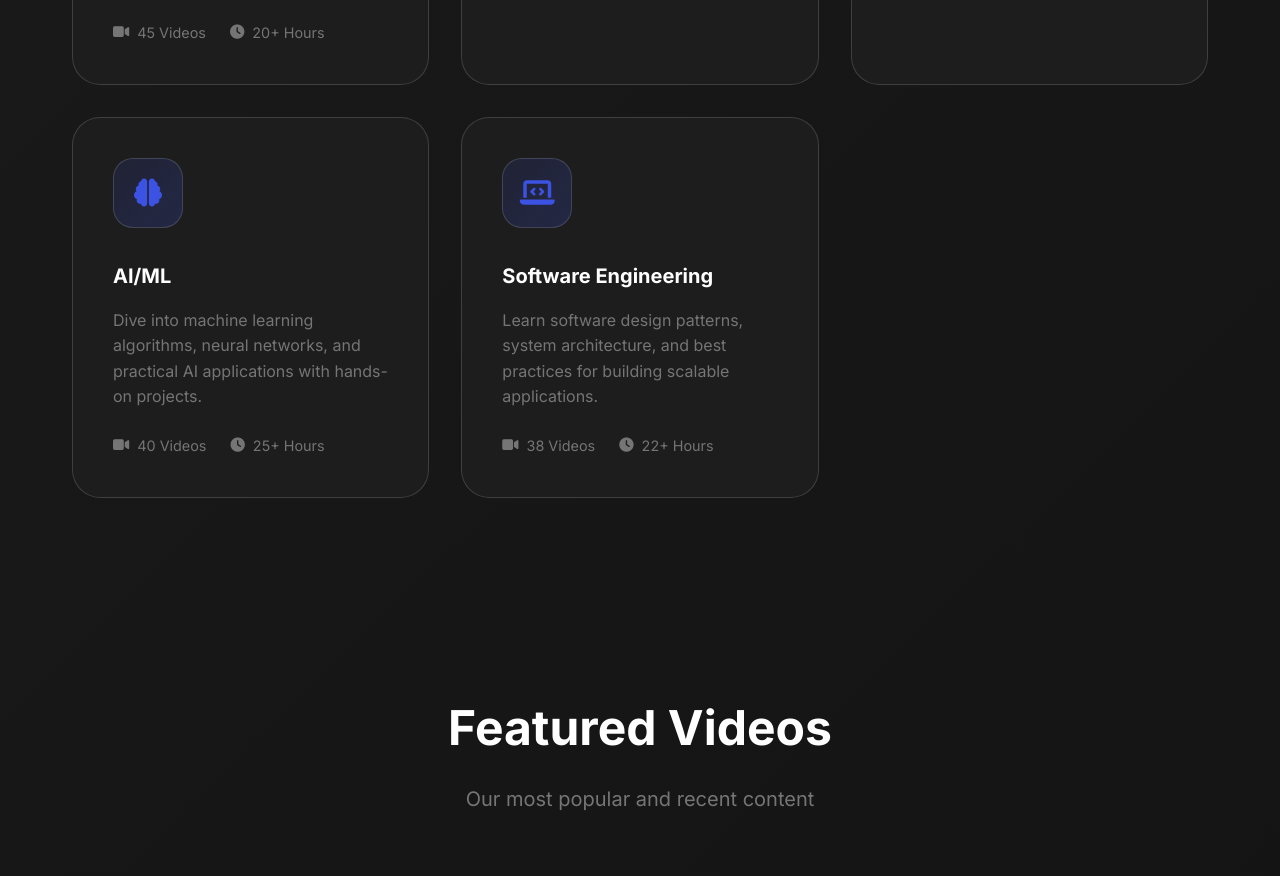
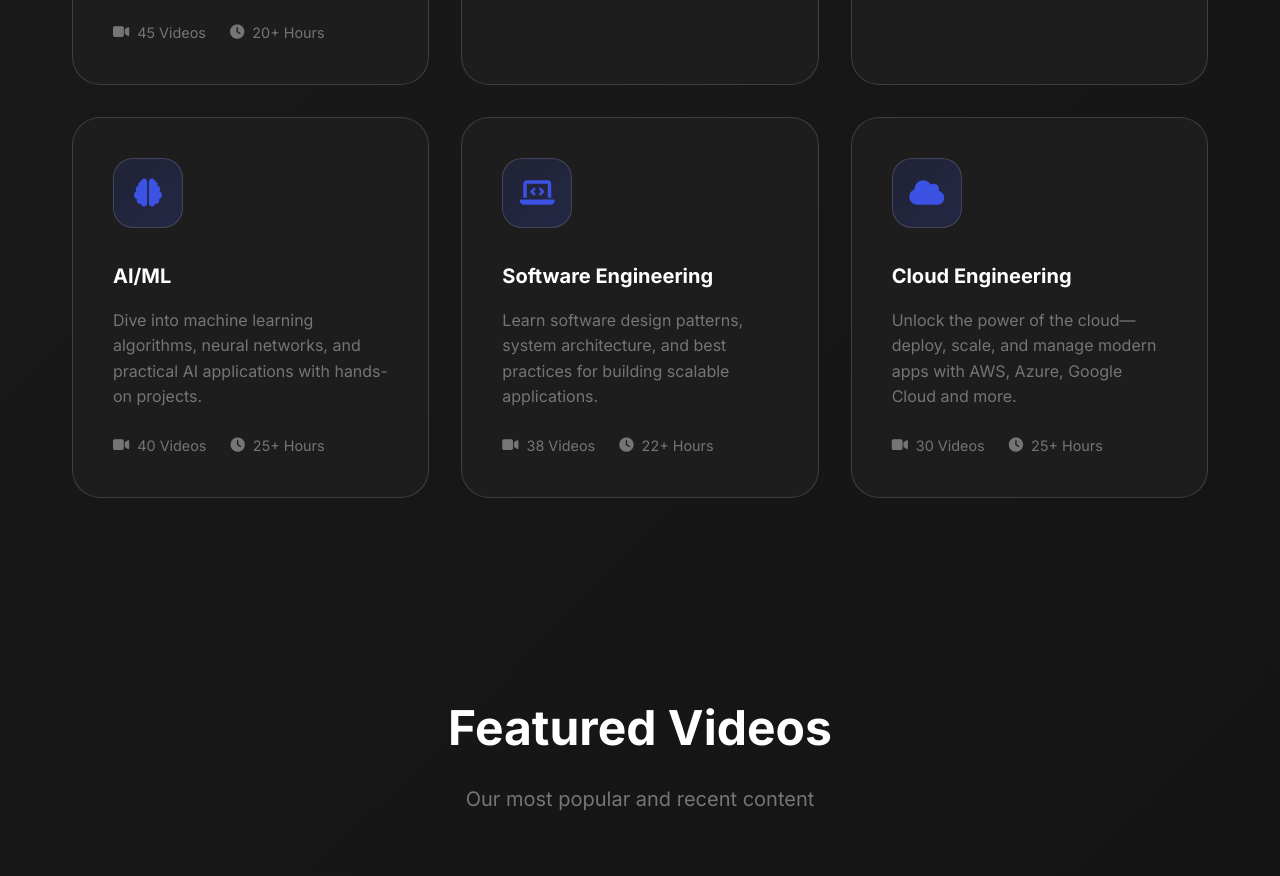
Before and after one commit to abhirajadhikary06/0xDevs, a plain HTML site: page index.html in a window 1280 px wide. Shown: the part 2247-3123 px from the top of the page. Drawn offline with Linux system fonts and the light colour scheme; a script that the page names is missing.

Commit message:
added code

```diff
--- a/index.html
+++ b/index.html
@@ -184,6 +184,18 @@
                     <div class="course-stats">
                         <span><i class="fas fa-video"></i> 38 Videos</span>
                         <span><i class="fas fa-clock"></i> 22+ Hours</span>
+                    </div>
+                </div>
+
+                <div class="course-card">
+                    <div class="course-icon">
+                        <i class="fas fa-cloud"></i>
+                    </div>
+                    <h3>Cloud Engineering</h3>
+                    <p>Unlock the power of the cloud—deploy, scale, and manage modern apps with AWS, Azure, Google Cloud and more.</p>
+                    <div class="course-stats">
+                        <span><i class="fas fa-video"></i> 30 Videos</span>
+                        <span><i class="fas fa-clock"></i> 25+ Hours</span>
                     </div>
                 </div>
             </div>
```
